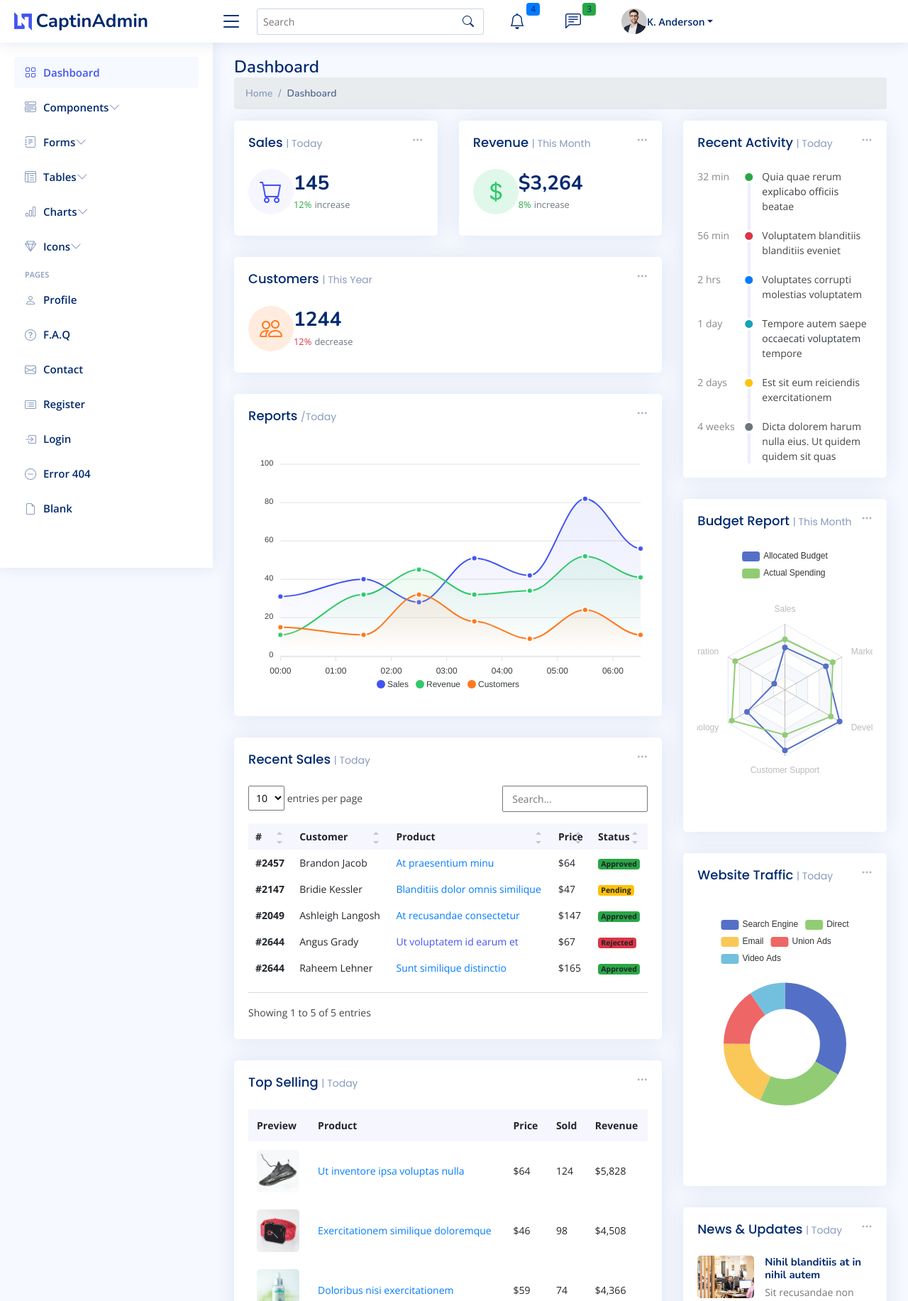
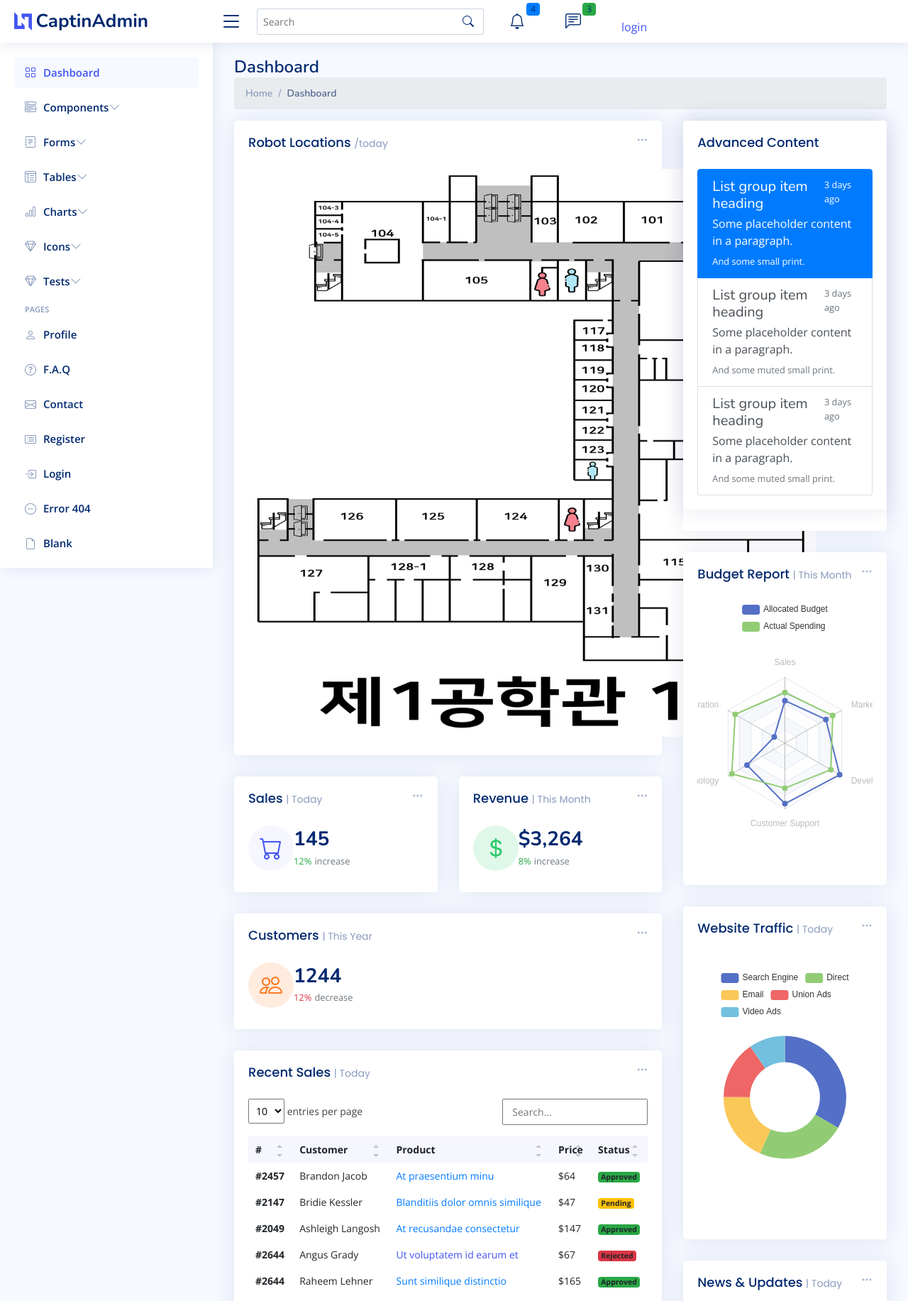
Before and after one commit to minhongpark-s/Captin-ROS_Web_App_Project, a Django app: page / in a window 1280 px wide. Shown: the top 1833 px of the page at 71% size. Run offline with Django 3.2, Linux system fonts and the light colour scheme; some libraries are stand-ins or nearby versions.

Commit message:
221031 labtop save

```diff
--- a/dashboard/urls.py
+++ b/dashboard/urls.py
@@ -7,4 +7,5 @@ urlpatterns = [
     path('robotDataCleanUp', views.robotDataCleanUp,),
     path('updateDatabase/',views.updateDatabase),
     path('ajax_method/',views.ajax_method, name='ajax_method'),
+    path('showAllDatabases/',views.showAllDatabases, name='showAllDatabases'),
 ]
--- a/templates/pybo/index.html
+++ b/templates/pybo/index.html
@@ -210,10 +210,16 @@
 
         <li class="nav-item dropdown pe-3">
 
+        {% if user.is_authenticated %}
           <a class="nav-link nav-profile d-flex align-items-center pe-0" href="#" data-bs-toggle="dropdown">
             <img src="{% static '/assets/img/profile-img.jpg' %}" alt="Profile" class="rounded-circle">
             <span class="d-none d-md-block dropdown-toggle ps-2">K. Anderson</span>
           </a><!-- End Profile Iamge Icon -->
+        {% else %}
+          <a class="nav-link nav-profile d-flex align-items-center pe-0" href="#" data-bs-toggle="dropdown">
+            <a class="nav-link" href="{% url 'common:login' %}">login</a>
+          </a><!-- End Profile Iamge Icon -->
+        {% endif %}
 
           <ul class="dropdown-menu dropdown-menu-end dropdown-menu-arrow profile">
             <li class="dropdown-header">
@@ -451,6 +457,29 @@
         </ul>
       </li><!-- End Icons Nav -->
 
+      <li class="nav-item">
+        <a class="nav-link collapsed" data-bs-target="#icons-nav" data-bs-toggle="collapse" href="#">
+          <i class="bi bi-gem"></i><span>Tests</span><i class="bi bi-chevron-down ms-auto"></i>
+        </a>
+        <ul id="icons-nav" class="nav-content collapse " data-bs-parent="#sidebar-nav">
+          <li>
+            <a href="icons-bootstrap.html">
+              <i class="bi bi-circle"></i><span>Bootstrap Icons</span>
+            </a>
+          </li>
+          <li>
+            <a href="icons-remix.html">
+              <i class="bi bi-circle"></i><span>Remix Icons</span>
+            </a>
+          </li>
+          <li>
+            <a href="icons-boxicons.html">
+              <i class="bi bi-circle"></i><span>Boxicons</span>
+            </a>
+          </li>
+        </ul>
+      </li><!-- End Icons Nav -->
+
       <li class="nav-heading">Pages</li>
 
       <li class="nav-item">
@@ -524,6 +553,125 @@
         <!-- Left side columns -->
         <div class="col-lg-8">
           <div class="row">
+
+             <!-- Reports -->
+             <div class="col-12">
+              <div class="card">
+
+                <div class="filter">
+                  <a class="icon" href="#" data-bs-toggle="dropdown"><i class="bi bi-three-dots"></i></a>
+                  <ul class="dropdown-menu dropdown-menu-end dropdown-menu-arrow">
+                    <li class="dropdown-header text-start">
+                      <h6>Filter</h6>
+                    </li>
+
+                    <li><a class="dropdown-item" href="#">Today</a></li>
+                    <li><a class="dropdown-item" href="#">This Month</a></li>
+                    <li><a class="dropdown-item" href="#">This Year</a></li>
+                  </ul>
+                </div>
+
+                <div class="card-body">
+                  <h5 class="card-title">Robot Locations <span>/today</span></h5>
+                  <div id="back" style="display:block; width:100%;">
+                    <canvas id="myCanvas" style=" min-width: 400px; min-height:800px; max-width: 800px; max-height: 1000px;"></canvas>
+                  </div>
+                  <!--<canvas id="myCanvas" style="display:block; width:100%; min-height: 1086px; height: auto;"></canvas>-->
+                  <script>
+                    back = document.getElementById('myCanvas');
+                    back.setAttribute('style','background-image: url("static/assets/img/1gong.png"); background-size: 100% 100%; min-width: 400px; min-height:800px; max-width: 800px; max-height: 1000px;');
+                   /*
+                  function setBackground(context){
+                      var image = new Image();
+                      image.onload = function() {
+                          context.drawImage(image, 0, 0, canvas.width, canvas.height);
+                      }
+                      //image.src = " https://mblogthumb-phinf.pstatic.net/MjAyMDA1MThfNjMg/MDAxNTg5NzYxNzk5Mzk2.MqXFU237Q3JFXPvOfF45n3LpaaLKAc-3ywUzlxgQgf0g.k8rPeCURCC6Rv5gK4h_GgBFhGm30EmK8Th2-1qMa_6wg.PNG.hyerica4473/%EA%B3%B5%ED%95%99%EB%8C%80%ED%95%99_2_%EC%A0%9C1%EA%B3%B5%ED%95%99%EA%B4%80_%EC%82%AC%EB%B3%B8_2.png?type=w800";
+                      image.src = "{% static 'assets/img/1gong.png' %}"
+                      // 800 * 1086 1.357
+                    }
+                    */
+                  function drawLine(startX,startY,finX,finY,ctx){
+                    ctx.beginPath(); // 새선 그리기 설정
+                    ctx.moveTo(startX, startY); // 출발점 지정
+                    ctx.lineTo(finX, finY); //도착점 지정
+                    ctx.stroke();
+                    console.log("function drawLine called");
+                  }
+
+
+                    var position = [];
+                    position[0]=1;
+                    i=1;
+                    // canvas 엘리먼트를 취득한다.
+                    const canvas = document.getElementById('myCanvas');
+                    // 2d모드의 그리기 객체를 취득한다. => 이 객체를 통해 canvas에 그림을 그릴 수 있다.
+                    const ctx = canvas.getContext("2d");
+
+                    //setBackground(ctx);
+                  </script>
+
+                  <!-- Line Chart -->
+                  <!--<div id="reportsChart"></div>-->
+
+                  <script>
+                    document.addEventListener("DOMContentLoaded", () => {
+                      new ApexCharts(document.querySelector("#reportsChart"), {
+                        series: [{
+                          name: 'Sales',
+                          data: [31, 40, 28, 51, 42, 82, 56],
+                        }, {
+                          name: 'Revenue',
+                          data: [11, 32, 45, 32, 34, 52, 41]
+                        }, {
+                          name: 'Customers',
+                          data: [15, 11, 32, 18, 9, 24, 11]
+                        }],
+                        chart: {
+                          height: 350,
+                          type: 'area',
+                          toolbar: {
+                            show: false
+                          },
+                        },
+                        markers: {
+                          size: 4
+                        },
+                        colors: ['#4154f1', '#2eca6a', '#ff771d'],
+                        fill: {
+                          type: "gradient",
+                          gradient: {
+                            shadeIntensity: 1,
+                            opacityFrom: 0.3,
+                            opacityTo: 0.4,
+                            stops: [0, 90, 100]
+                          }
+                        },
+                        dataLabels: {
+                          enabled: false
+                        },
+                        stroke: {
+                          curve: 'smooth',
+                          width: 2
+                        },
+                        xaxis: {
+                          type: 'datetime',
+                          categories: ["2018-09-19T00:00:00.000Z", "2018-09-19T01:30:00.000Z", "2018-09-19T02:30:00.000Z", "2018-09-19T03:30:00.000Z", "2018-09-19T04:30:00.000Z", "2018-09-19T05:30:00.000Z", "2018-09-19T06:30:00.000Z"]
+                        },
+                        tooltip: {
+                          x: {
+                            format: 'dd/MM/yy HH:mm'
+                          },
+                        }
+                      }).render();
+                    });
+                  </script>
+                  <!-- End Line Chart -->
+
+                </div>
+
+              </div>
+            </div><!-- End Reports -->
 
             <!-- Sales Card -->
             <div class="col-xxl-4 col-md-6">
@@ -631,88 +779,6 @@
               </div>
 
             </div><!-- End Customers Card -->
-
-            <!-- Reports -->
-            <div class="col-12">
-              <div class="card">
-
-                <div class="filter">
-                  <a class="icon" href="#" data-bs-toggle="dropdown"><i class="bi bi-three-dots"></i></a>
-                  <ul class="dropdown-menu dropdown-menu-end dropdown-menu-arrow">
-                    <li class="dropdown-header text-start">
-                      <h6>Filter</h6>
-                    </li>
-
-                    <li><a class="dropdown-item" href="#">Today</a></li>
-                    <li><a class="dropdown-item" href="#">This Month</a></li>
-                    <li><a class="dropdown-item" href="#">This Year</a></li>
-                  </ul>
-                </div>
-
-                <div class="card-body">
-                  <h5 class="card-title">Reports <span>/Today</span></h5>
-
-                  <!-- Line Chart -->
-                  <div id="reportsChart"></div>
-
-                  <script>
-                    document.addEventListener("DOMContentLoaded", () => {
-                      new ApexCharts(document.querySelector("#reportsChart"), {
-                        series: [{
-                          name: 'Sales',
-                          data: [31, 40, 28, 51, 42, 82, 56],
-                        }, {
-                          name: 'Revenue',
-                          data: [11, 32, 45, 32, 34, 52, 41]
-                        }, {
-                          name: 'Customers',
-                          data: [15, 11, 32, 18, 9, 24, 11]
-                        }],
-                        chart: {
-                          height: 350,
-                          type: 'area',
-                          toolbar: {
-                            show: false
-                          },
-                        },
-                        markers: {
-                          size: 4
-                        },
-                        colors: ['#4154f1', '#2eca6a', '#ff771d'],
-                        fill: {
-                          type: "gradient",
-                          gradient: {
-                            shadeIntensity: 1,
-                            opacityFrom: 0.3,
-                            opacityTo: 0.4,
-                            stops: [0, 90, 100]
-                          }
-                        },
-                        dataLabels: {
-                          enabled: false
-                        },
-                        stroke: {
-                          curve: 'smooth',
-                          width: 2
-                        },
-                        xaxis: {
-                          type: 'datetime',
-                          categories: ["2018-09-19T00:00:00.000Z", "2018-09-19T01:30:00.000Z", "2018-09-19T02:30:00.000Z", "2018-09-19T03:30:00.000Z", "2018-09-19T04:30:00.000Z", "2018-09-19T05:30:00.000Z", "2018-09-19T06:30:00.000Z"]
-                        },
-                        tooltip: {
-                          x: {
-                            format: 'dd/MM/yy HH:mm'
-                          },
-                        }
-                      }).render();
-                    });
-                  </script>
-                  <!-- End Line Chart -->
-
-                </div>
-
-              </div>
-            </div><!-- End Reports -->
 
             <!-- Recent Sales -->
             <div class="col-12">
@@ -883,62 +949,41 @@
               </ul>
             </div>
 
-            <div class="card-body">
-              <h5 class="card-title">Recent Activity <span>| Today</span></h5>
+            <div class="card">
+              <div class="card-body">
+                <h5 class="card-title">Advanced Content</h5>
 
-              <div class="activity">
-
-                <div class="activity-item d-flex">
-                  <div class="activite-label">32 min</div>
-                  <i class='bi bi-circle-fill activity-badge text-success align-self-start'></i>
-                  <div class="activity-content">
-                    Quia quae rerum <a href="#" class="fw-bold text-dark">explicabo officiis</a> beatae
-                  </div>
-                </div><!-- End activity item-->
-
-                <div class="activity-item d-flex">
-                  <div class="activite-label">56 min</div>
-                  <i class='bi bi-circle-fill activity-badge text-danger align-self-start'></i>
-                  <div class="activity-content">
-                    Voluptatem blanditiis blanditiis eveniet
-                  </div>
-                </div><!-- End activity item-->
-
-                <div class="activity-item d-flex">
-                  <div class="activite-label">2 hrs</div>
-                  <i class='bi bi-circle-fill activity-badge text-primary align-self-start'></i>
-                  <div class="activity-content">
-                    Voluptates corrupti molestias voluptatem
-                  </div>
-                </div><!-- End activity item-->
-
-                <div class="activity-item d-flex">
-                  <div class="activite-label">1 day</div>
-                  <i class='bi bi-circle-fill activity-badge text-info align-self-start'></i>
-                  <div class="activity-content">
-                    Tempore autem saepe <a href="#" class="fw-bold text-dark">occaecati voluptatem</a> tempore
-                  </div>
-                </div><!-- End activity item-->
-
-                <div class="activity-item d-flex">
-                  <div class="activite-label">2 days</div>
-                  <i class='bi bi-circle-fill activity-badge text-warning align-self-start'></i>
-                  <div class="activity-content">
-                    Est sit eum reiciendis exercitationem
-                  </div>
-                </div><!-- End activity item-->
-
-                <div class="activity-item d-flex">
-                  <div class="activite-label">4 weeks</div>
-                  <i class='bi bi-circle-fill activity-badge text-muted align-self-start'></i>
-                  <div class="activity-content">
-                    Dicta dolorem harum nulla eius. Ut quidem quidem sit quas
-                  </div>
-                </div><!-- End activity item-->
+                <!-- List group with Advanced Contents -->
+                <div class="list-group">
+                  <a href="#" class="list-group-item list-group-item-action active" aria-current="true">
+                    <div class="d-flex w-100 justify-content-between">
+                      <h5 class="mb-1">List group item heading</h5>
+                      <small>3 days ago</small>
+                    </div>
+                    <p class="mb-1">Some placeholder content in a paragraph.</p>
+                    <small>And some small print.</small>
+                  </a>
+                  <a href="#" class="list-group-item list-group-item-action">
+                    <div class="d-flex w-100 justify-content-between">
+                      <h5 class="mb-1">List group item heading</h5>
+                      <small class="text-muted">3 days ago</small>
+                    </div>
+                    <p class="mb-1">Some placeholder content in a paragraph.</p>
+                    <small class="text-muted">And some muted small print.</small>
+                  </a>
+                  <a href="#" class="list-group-item list-group-item-action">
+                    <div class="d-flex w-100 justify-content-between">
+                      <h5 class="mb-1">List group item heading</h5>
+                      <small class="text-muted">3 days ago</small>
+                    </div>
+                    <p class="mb-1">Some placeholder content in a paragraph.</p>
+                    <small class="text-muted">And some muted small print.</small>
+                  </a>
+                </div><!-- End List group Advanced Content -->
 
               </div>
+            </div>
 
-            </div>
           </div><!-- End Recent Activity -->
 
           <!-- Budget Report -->
```
Also changed, not shown: dashboard/views.py (+9 -0 lines), templates/dashboard/databaseTable.html (added, +15 -0 lines), static/assets/img/1gong.png (added).
